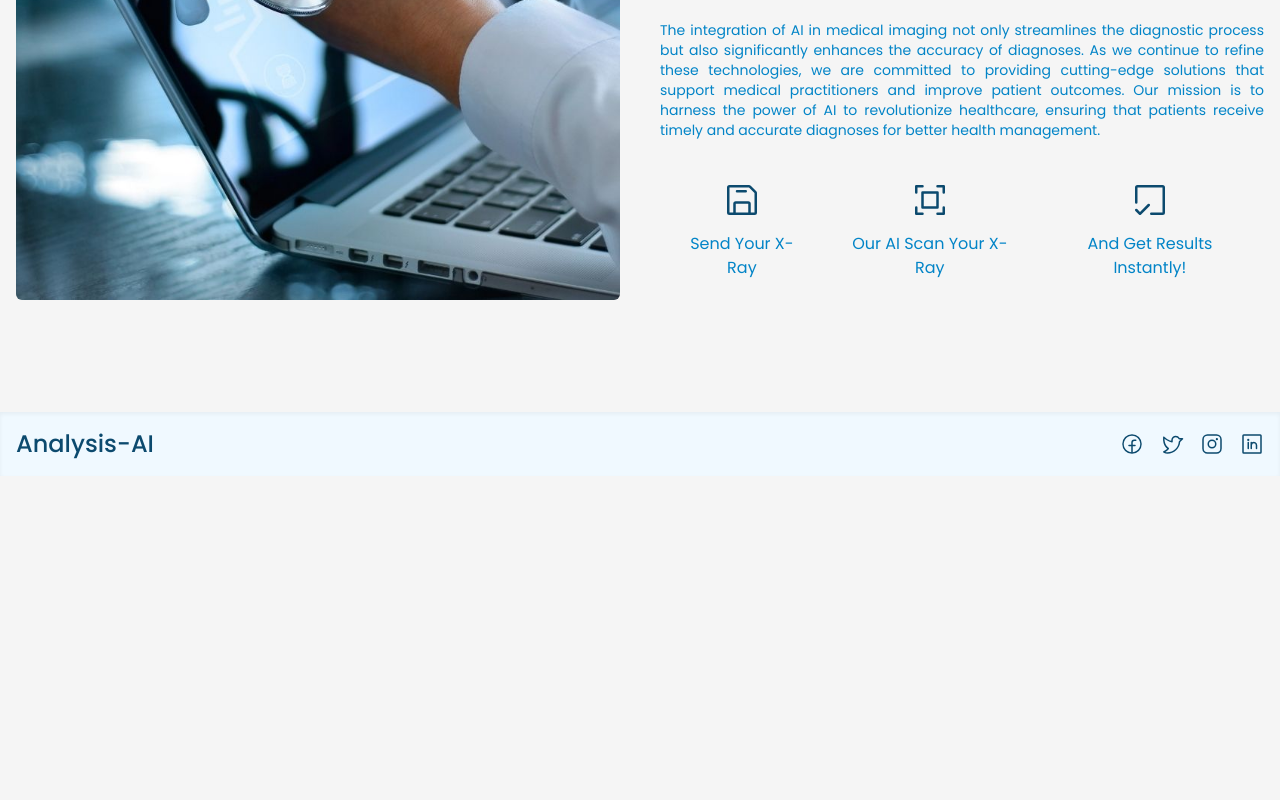
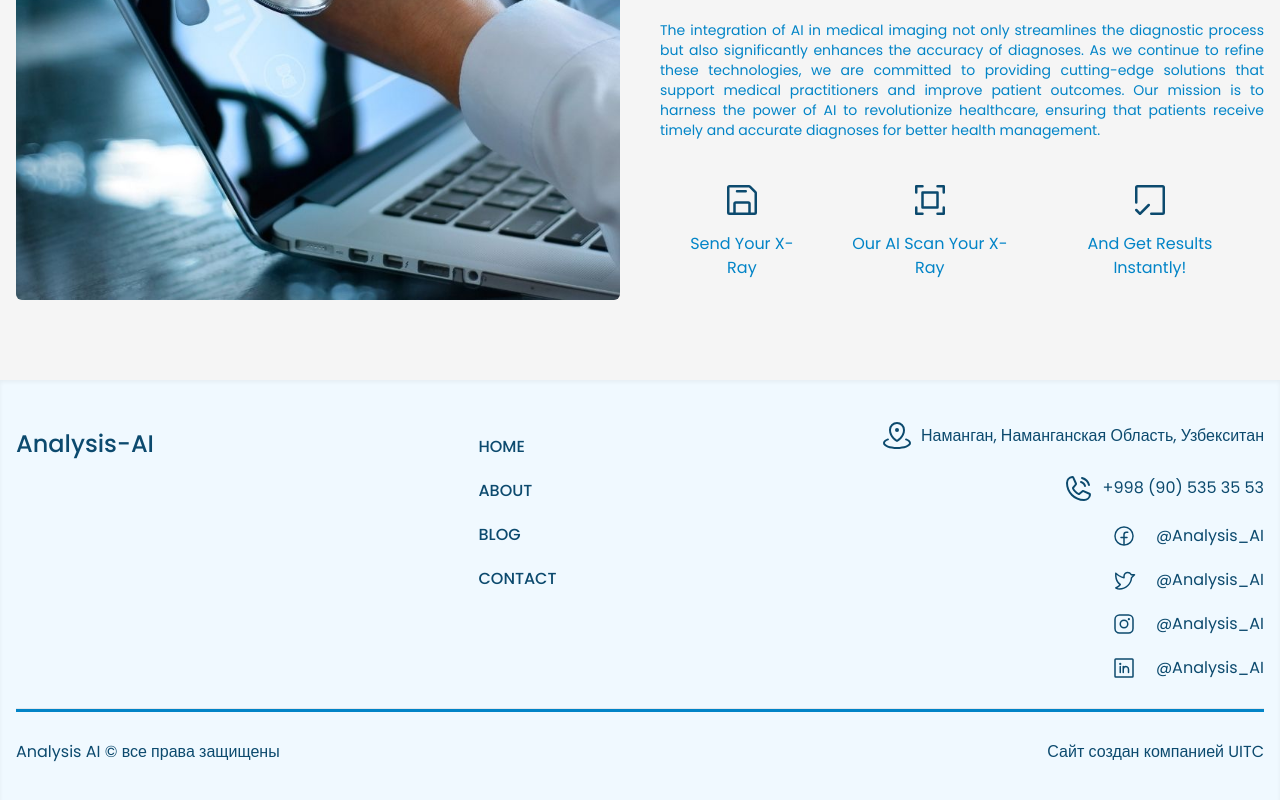
Before and after one commit to Rakhsrb/sensor, a React (Vite) app: page / in a window 1280 px wide. Shown: the part 2424-3224 px from the top of the page. Before the commit the page ends 2900 px from the top, so only its background shows below. Built offline with nearby package versions, Linux system fonts and the light colour scheme.

Commit message:
some changes in footer, added about page

```diff
--- a/src/App.jsx
+++ b/src/App.jsx
@@ -5,6 +5,7 @@ import { Home } from "./pages/Home";
 import { Upload } from "./pages/Upload";
 import { Login } from "./pages/Login";
 import { Register } from "./pages/Register";
+import { About } from "./pages/About";
 
 function App() {
   const router = createBrowserRouter([
@@ -15,6 +16,10 @@ function App() {
         {
           index: true,
           element: <Home />,
+        },
+        {
+          path: "about",
+          element: <About />,
         },
         {
           path: "upload",
--- a/src/components/Footer.jsx
+++ b/src/components/Footer.jsx
@@ -1,52 +1,105 @@
+import {
+  FacebookLogo,
+  InstagramLogo,
+  LinkedinLogo,
+  MapPinArea,
+  PhoneCall,
+  TwitterLogo,
+} from "@phosphor-icons/react";
 import React from "react";
 import { Link } from "react-router-dom";
-import {
-  FacebookLogo,
-  TwitterLogo,
-  InstagramLogo,
-  LinkedinLogo,
-} from "@phosphor-icons/react";
 
 export const Footer = () => {
+  const Links = [
+    {
+      to: "/",
+      title: "HOME",
+    },
+    {
+      to: "/about",
+      title: "ABOUT",
+    },
+    {
+      to: "/blog",
+      title: "BLOG",
+    },
+    {
+      to: "/contact",
+      title: "CONTACT",
+    },
+  ];
+
   const SocialLinks = [
     {
       to: "https://www.facebook.com",
       icon: <FacebookLogo size={24} />,
+      title: "@Analysis_AI",
     },
     {
       to: "https://www.twitter.com",
       icon: <TwitterLogo size={24} />,
+      title: "@Analysis_AI",
     },
     {
       to: "https://www.instagram.com",
       icon: <InstagramLogo size={24} />,
+      title: "@Analysis_AI",
     },
     {
       to: "https://www.linkedin.com",
       icon: <LinkedinLogo size={24} />,
+      title: "@Analysis_AI",
     },
   ];
 
   return (
-    <footer className="bg-sky-50 p-4 w-full shadow-inner mt-8">
-      <div className="container flex flex-col md:flex-row justify-between items-center">
+    <footer className="bg-sky-50 py-10 px-4 w-full shadow-inner">
+      <div className="container flex flex-col md:flex-row justify-between items-baseline gap-5">
         <div className="flex flex-col md:flex-row items-center gap-4 md:gap-10">
-          <Link className="text-sky-900 text-2xl font-medium mb-4 md:mb-0">
+          <Link className="text-sky-900 text-2xl font-medium ">
             Analysis-AI
           </Link>
         </div>
-        <div className="flex gap-4 mt-4 md:mt-0">
+        <div className="flex flex-col gap-5">
+          {Links.map((item, index) => (
+            <Link
+              key={index}
+              to={item.to}
+              className="text-sky-900 hover:text-sky-700 transition-all font-medium"
+            >
+              {item.title}
+            </Link>
+          ))}
+        </div>
+        <div className="flex gap-5 flex-col md:items-end">
+          <h3 className="text-sky-900 flex items-center gap-2">
+            <MapPinArea size={32} /> Наманган, Наманганская Область, Узбекситан
+          </h3>
+          <a
+            href="tel: 998905353553"
+            className="text-sky-900 flex items-center gap-2"
+          >
+            <PhoneCall size={32} /> +998 (90) 535 35 53
+          </a>
           {SocialLinks.map((item, index) => (
-            <a
+            <Link
               key={index}
-              href={item.to}
+              to={item.to}
               target="_blank"
               rel="noopener noreferrer"
-              className="text-sky-900 hover:text-sky-700 transition-all"
+              className="text-sky-900 hover:text-sky-700 transition-all flex items-center gap-5"
             >
               {item.icon}
-            </a>
+              {item.title}
+            </Link>
           ))}
+        </div>
+      </div>
+      <div className="container">
+        <hr className="bg-sky-600 h-1 my-7" />
+        <div className="flex flex-col md:flex-row md:items-center justify-between text-sky-900 gap-3">
+          <span>Analysis AI © все права защищены</span>
+          <span>Сайт создан компанией UITC</span>
         </div>
       </div>
     </footer>
--- /dev/null
+++ b/src/pages/About.jsx
@@ -0,0 +1,5 @@
+import React from "react";
+
+export const About = () => {
+  return <div>About</div>;
+};
```
